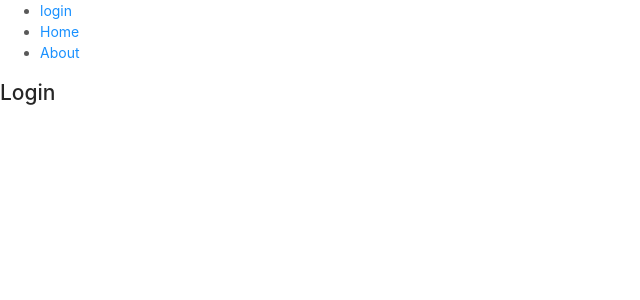
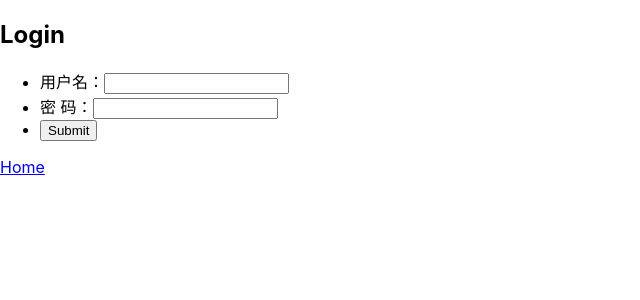
Before and after one commit to xunzou/my-react, a React (Create React App) app: page / in a window 1280 px wide. Shown: the top 300 px of the page, without its empty margins (0-640 px from the left). Built offline with nearby package versions, Linux system fonts and the light colour scheme.

Commit message:
修改.js

```diff
--- a/src/app.js
+++ b/src/app.js
@@ -1,6 +1,6 @@
 import React, { Component } from 'react'
 import { BrowserRouter as Router, Route, Switch } from "react-router-dom";
-import Header from './layouts/header'
+// import Header from './layouts/header'
 import Login from './views/login'
 import Home from './views/home'
 import About from './views/about'
@@ -12,7 +12,7 @@ class App extends Component {
   render() {
     return (
       <Router>
-        <Header />
+        {/* <Header /> */}
         <Switch>
           <Route path="/" exact component={Login} />
           <Route path="/home" component={Home} />
--- a/src/index.css
+++ b/src/index.css
@@ -1,5 +1,5 @@
-@import '~antd/dist/antd.css';
-
+/* @import '~antd/dist/antd.css'; */
+html,
 body {
   margin: 0;
   padding: 0;
@@ -8,8 +8,15 @@ body {
     sans-serif;
   -webkit-font-smoothing: antialiased;
   -moz-osx-font-smoothing: grayscale;
+  height: 100%;
+  overflow: hidden;
 }
-
+#root{
+  margin: 0;
+  padding: 0;
+  height: 100%;
+  overflow: auto;
+}
 code {
   font-family: source-code-pro, Menlo, Monaco, Consolas, "Courier New",
     monospace;
--- a/src/views/login.js
+++ b/src/views/login.js
@@ -1,9 +1,27 @@
 import React, { Component } from 'react'
-
+import { Link } from "react-router-dom";
 class Login extends Component {
   render() {
     return (
-      <h2>Login</h2>
+      <>
+        <h2>Login</h2>
+        <form>
+          <ul>
+            <li>
+              用户名：
+              <input type="text" />
+            </li>
+            <li>
+              密  码：
+              <input type="password" />
+            </li>
+            <li>
+            <input type="submit" value="Submit" />
+            </li>
+          </ul>
+        </form>
+        <Link to="/home/">Home</Link>
+      </>
     )
   }
 }
```
